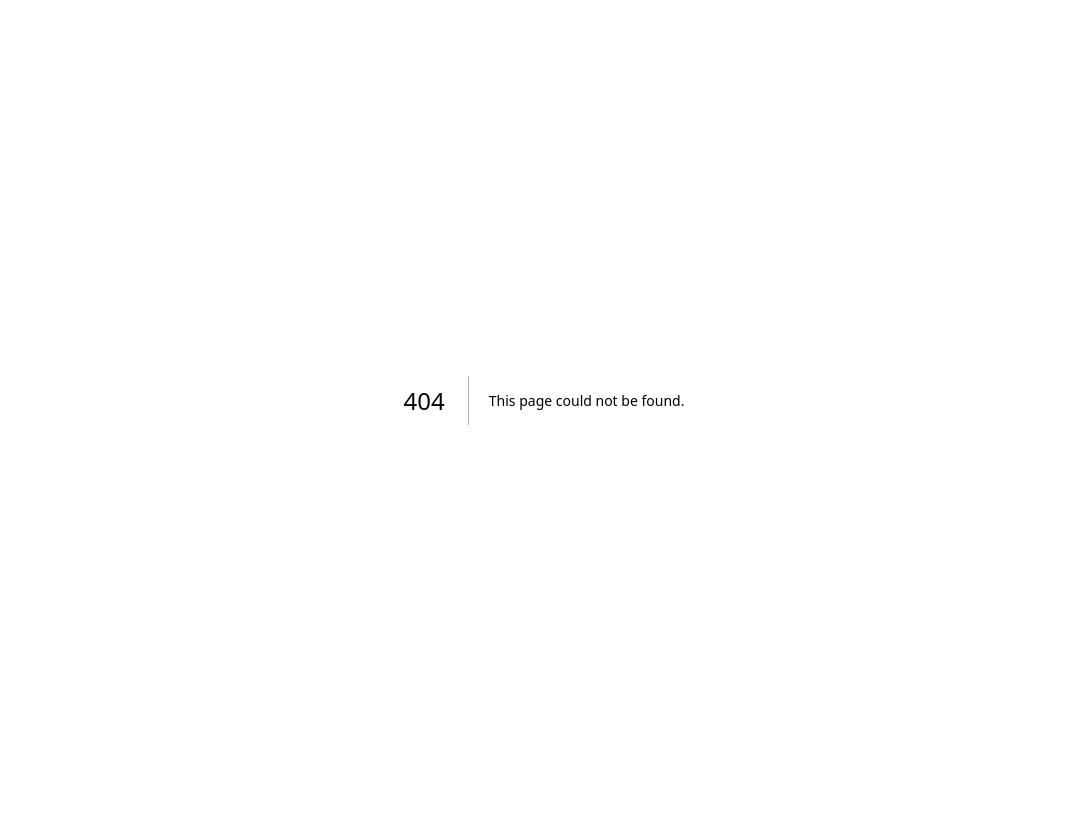
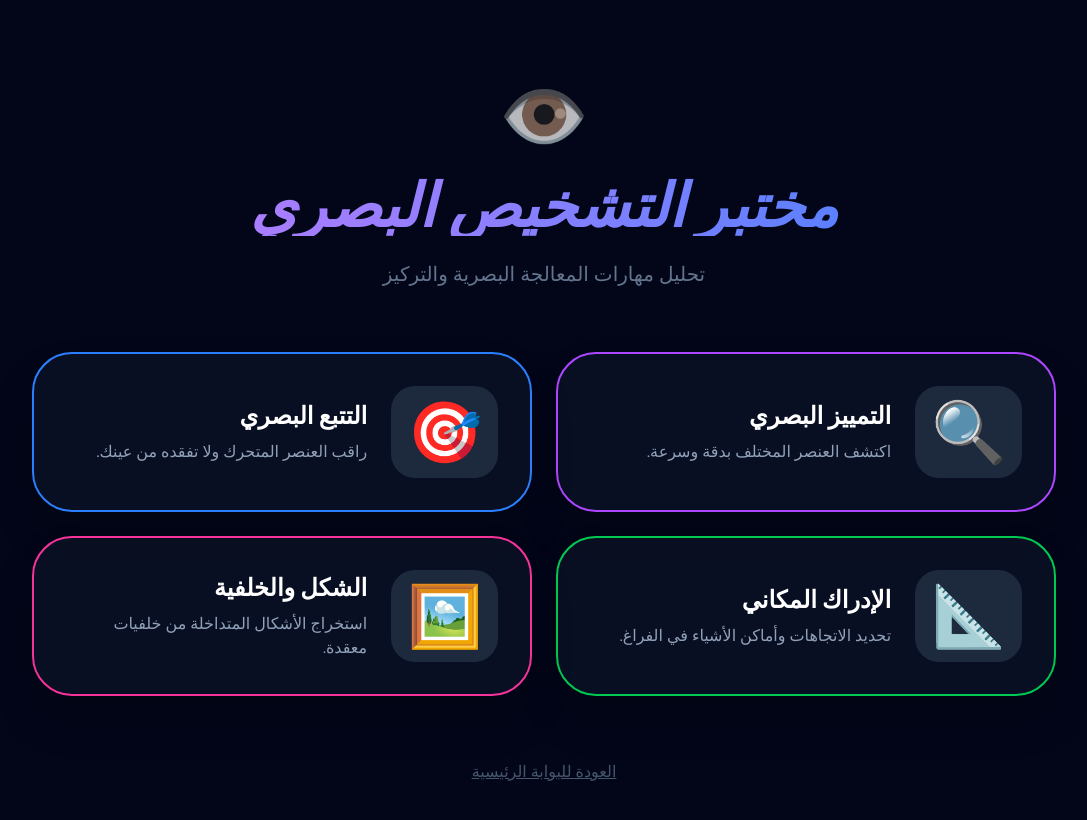
Before and after one commit to vivaex/basira-global, a Next.js app: page /diagnose/visual in a window 1280 px wide. Before the commit this address had no page. Shown: the top 820 px of the page, without its empty margins (96-1183 px from the left). Built offline with nearby package versions, Linux system fonts and the light colour scheme.

Commit message:
started Visual Suite: Menu and Discrimination test added

```diff
--- /dev/null
+++ b/app/diagnose/visual/discrimination/page.tsx
@@ -0,0 +1,122 @@
+'use client';
+import { useState, useEffect } from 'react';
+import Link from 'next/link';
+
+const LEVELS = [
+  { main: '🍎', odd: '🍅', size: 4 }, // التفاحة والبندورة (متشابهين)
+  { main: '⚽', odd: '🏀', size: 9 }, // كرة قدم وسلة
+  { main: '🐱', odd: '🐯', size: 12 }, // قطة ونمر
+  { main: '🌲', odd: '🌳', size: 16 }, // شجرتين مختلفتين
+  { main: '🤖', odd: '👾', size: 20 }, // آلي وفضائي
+  { main: '🛡️', odd: '⚓', size: 25 }, // درع ومخطاف
+];
+
+export default function DiscriminationTest() {
+  const [gameState, setGameState] = useState<'start' | 'playing' | 'result'>('start');
+  const [levelIdx, setLevelIdx] = useState(0);
+  const [score, setScore] = useState(0);
+  const [grid, setGrid] = useState<string[]>([]);
+  const [startTime, setStartTime] = useState(0);
+
+  const startLevel = () => {
+    if (levelIdx >= LEVELS.length) {
+      if (typeof window !== 'undefined') {
+        localStorage.setItem('visualScore', score.toString());
+        localStorage.setItem('visualDone', 'true');
+      }
+      setGameState('result');
+      return;
+    }
+
+    const current = LEVELS[levelIdx];
+    const newGrid = Array(current.size).fill(current.main);
+    const oddIdx = Math.floor(Math.random() * current.size);
+    newGrid[oddIdx] = current.odd;
+
+    setGrid(newGrid);
+    setStartTime(Date.now());
+    setGameState('playing');
+  };
+
+  const handleSelect = (emoji: string) => {
+    const isCorrect = emoji === LEVELS[levelIdx].odd;
+    const timeTaken = (Date.now() - startTime) / 1000;
+
+    if (isCorrect) {
+      // السكور يعتمد على السرعة: كل ما كنت أسرع، السكور أعلى
+      const levelScore = Math.max(5, Math.floor(20 - timeTaken));
+      setScore(s => s + levelScore);
+    }
+
+    setTimeout(() => {
+      setLevelIdx(prev => prev + 1);
+      setGameState('start'); // نرجع لستارت عشان نولد ليفل جديد
+    }, 300);
+  };
+
+  // توليد الليفل أول ما يرجع لستارت إذا كنا في نص اللعبة
+  useEffect(() => {
+    if (gameState === 'start' && levelIdx > 0 && levelIdx < LEVELS.length) {
+      startLevel();
+    }
+  }, [gameState]);
+
+  return (
+    <main className="min-h-screen bg-slate-950 text-white flex flex-col items-center justify-center p-6" dir="rtl">
+      <div className="bg-slate-900 p-8 md:p-12 rounded-[3rem] border-4 border-purple-500/20 shadow-2xl max-w-3xl w-full text-center">
+
+        {gameState === 'start' && levelIdx === 0 && (
+          <div className="animate-in zoom-in">
+            <div className="text-8xl mb-6">🔍</div>
+            <h1 className="text-4xl font-black mb-6 text-purple-400">تحدي التمييز البصري</h1>
+            <p className="text-xl text-slate-400 mb-10 leading-relaxed">
+                هناك عنصر واحد "مختلف" يختبئ بين الأشكال.. <br/> هل تستطيع إيجاده بسرعة البرق؟ ⚡
+            </p>
+            <button onClick={startLevel} className="bg-purple-600 hover:bg-purple-500 px-16 py-5 rounded-2xl font-black text-2xl shadow-xl transition-all">
+                ابدأ البحث! 🚀
+            </button>
+          </div>
+        )}
+
+        {gameState === 'playing' && (
+          <div className="animate-in fade-in">
+            <div className="flex justify-between mb-8 text-slate-500 font-bold italic">
+               <span>المستوى {levelIdx + 1} / {LEVELS.length}</span>
+               <span className="text-purple-400">النقاط: {score}</span>
+            </div>
+
+            <h2 className="text-2xl mb-8 font-bold">اضغط على الشكل المختلف!</h2>
+
+            <div className={`grid gap-3 mx-auto`} style={{
+                gridTemplateColumns: `repeat(${Math.sqrt(grid.length)}, minmax(0, 1fr))`
+              }}>
+              {grid.map((emoji, i) => (
+                <button
+                  key={i}
+                  onClick={() => handleSelect(emoji)}
+                  className="text-4xl md:text-5xl p-4 bg-slate-800 hover:bg-slate-700 rounded-2xl transition-all active:scale-75 shadow-lg border border-slate-700"
+                >
+                  {emoji}
+                </button>
+              ))}
+            </div>
+          </div>
+        )}
+
+        {gameState === 'result' && (
+          <div className="animate-in zoom-in">
+            <div className="text-8xl mb-6">🦅</div>
+            <h2 className="text-5xl font-black text-purple-400 mb-6">عين الصقر!</h2>
+            <div className="bg-slate-950 p-10 rounded-[2.5rem] mb-10 border border-purple-500/20">
+               <p className="text-slate-500 mb-2">سكور قوة الملاحظة:</p>
+               <div className="text-8xl font-black text-white">{score}</div>
+            </div>
+            <Link href="/diagnose/visual">
+              <button className="bg-slate-800 px-10 py-4 rounded-xl font-bold">العودة لمختبر البصر</button>
+            </Link>
+          </div>
+        )}
+      </div>
+    </main>
+  );
+}
--- /dev/null
+++ b/app/diagnose/visual/page.tsx
@@ -0,0 +1,45 @@
+'use client';
+import Link from 'next/link';
+
+export default function VisualMenu() {
+  const tests = [
+    { id: 'discrimination', title: 'التمييز البصري', icon: '🔍', color: 'border-purple-500', desc: 'اكتشف العنصر المختلف بدقة وسرعة.' },
+    { id: 'tracking', title: 'التتبع البصري', icon: '🎯', color: 'border-blue-500', desc: 'راقب العنصر المتحرك ولا تفقده من عينك.' },
+    { id: 'spatial', title: 'الإدراك المكاني', icon: '📐', color: 'border-green-500', desc: 'تحديد الاتجاهات وأماكن الأشياء في الفراغ.' },
+    { id: 'figure-ground', title: 'الشكل والخلفية', icon: '🖼️', color: 'border-pink-500', desc: 'استخراج الأشكال المتداخلة من خلفيات معقدة.' },
+  ];
+
+  return (
+    <main className="min-h-screen bg-slate-950 text-white p-6 md:p-20 font-sans" dir="rtl">
+      <div className="max-w-5xl mx-auto">
+        <header className="text-center mb-16">
+          <div className="text-7xl mb-6 animate-pulse">👁️</div>
+          <h1 className="text-5xl md:text-6xl font-black bg-gradient-to-r from-purple-400 to-blue-500 bg-clip-text text-transparent italic">
+            مختبر التشخيص البصري
+          </h1>
+          <p className="text-slate-500 mt-6 text-xl">تحليل مهارات المعالجة البصرية والتركيز</p>
+        </header>
+
+        <div className="grid md:grid-cols-2 gap-6">
+          {tests.map((test) => (
+            <Link key={test.id} href={`/diagnose/visual/${test.id}`}>
+              <div className={`bg-slate-900/60 backdrop-blur-md p-8 rounded-[2.5rem] border-2 ${test.color} hover:scale-[1.03] transition-all cursor-pointer shadow-2xl group`}>
+                <div className="flex items-center gap-6">
+                  <span className="text-6xl bg-slate-800 p-4 rounded-3xl group-hover:rotate-12 transition-transform">{test.icon}</span>
+                  <div className="text-right">
+                    <h2 className="text-2xl font-black text-white">{test.title}</h2>
+                    <p className="text-slate-400 mt-2 font-light">{test.desc}</p>
+                  </div>
+                </div>
+              </div>
+            </Link>
+          ))}
+        </div>
+
+        <div className="mt-16 text-center">
+          <Link href="/diagnose" className="text-slate-600 hover:text-white underline transition">العودة للبوابة الرئيسية</Link>
+        </div>
+      </div>
+    </main>
+  );
+}
```
